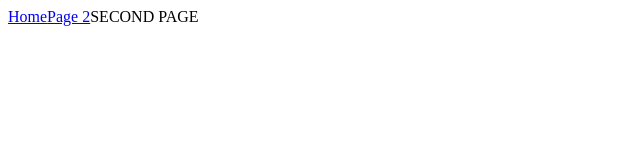
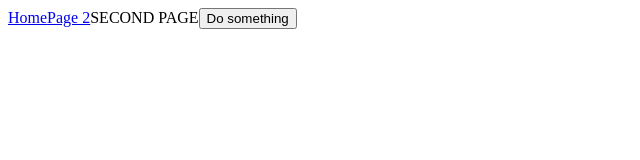
Before and after one commit to SmitMaruti/gatsby-test, a Gatsby site: page /page-2 in a window 1280 px wide. Shown: the whole page, without its empty margins (0-640 px from the left). Built offline with nearby package versions, Linux system fonts and the light colour scheme; Gatsby itself is replaced by a stand-in of ours.

Commit message:
add button

```diff
--- a/src/pages/page-2.js
+++ b/src/pages/page-2.js
@@ -5,6 +5,7 @@ const SecondPage = () => (
   <div>
     <Navbar />
     SECOND PAGE
+    <button>Do something</button>
   </div>
 )
 
```
